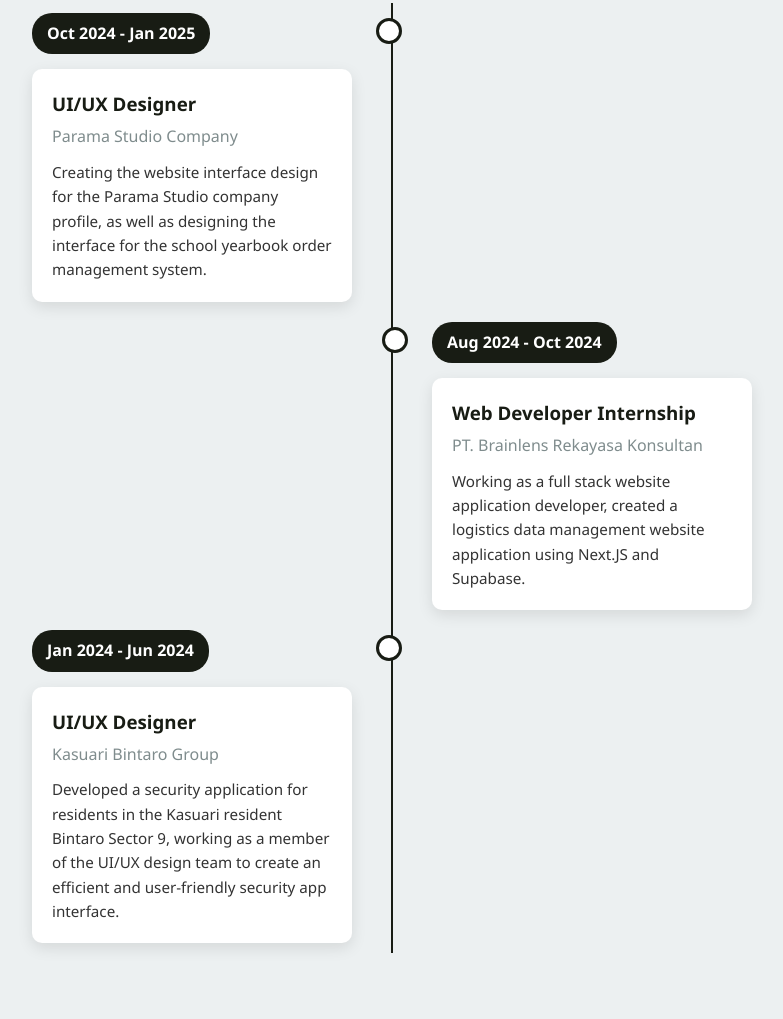
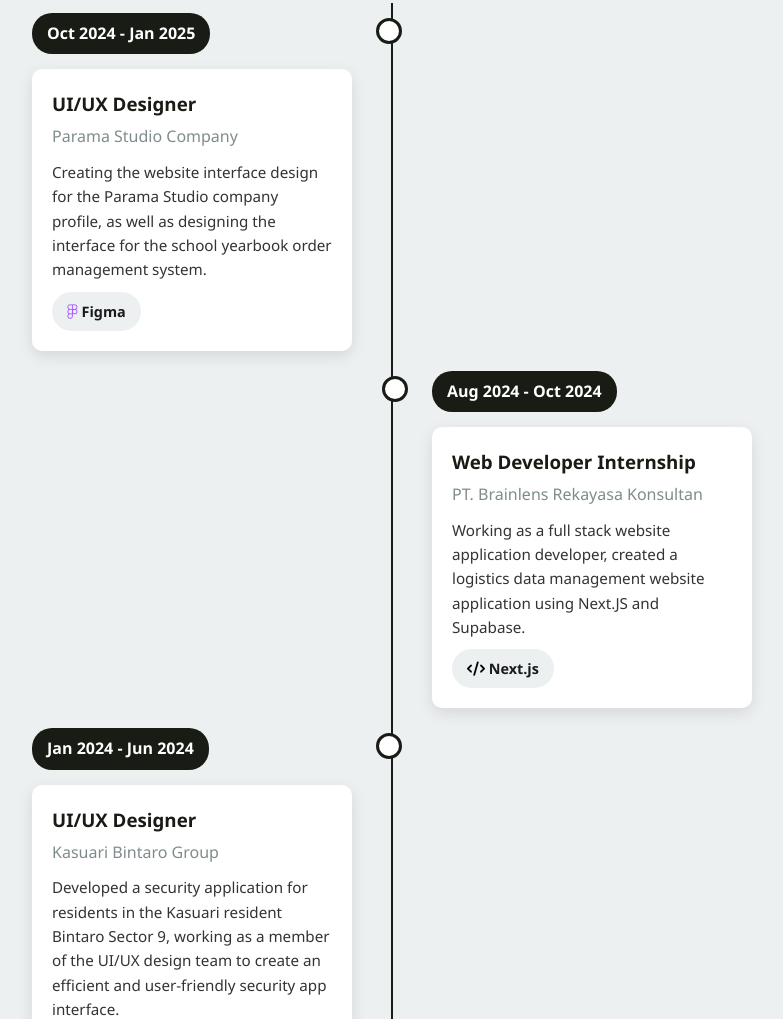
Before and after one commit to ilfanzamstfv/portfolio-website, a plain HTML site: page index.html in a window 1280 px wide. Shown: the part 1781-2800 px from the top of the page, without its empty margins (248-1031 px from the left). Drawn offline with Linux system fonts and the light colour scheme.

Commit message:
update experience and responsive mobile

```diff
--- a/index.html
+++ b/index.html
@@ -153,6 +153,10 @@
                   company profile, as well as designing the interface for the
                   school yearbook order management system.
                 </p>
+                <span
+                  ><i class="fab fa-figma" style="color: #a259ff"></i>
+                  Figma</span
+                >
               </div>
             </div>
             <div class="timeline-item">
@@ -165,6 +169,10 @@
                   a logistics data management website application using Next.JS
                   and Supabase.
                 </p>
+                <span
+                  ><i class="fa-solid fa-code" style="color: #000"></i>
+                  Next.js</span
+                >
               </div>
             </div>
             <div class="timeline-item">
@@ -178,6 +186,10 @@
                   design team to create an efficient and user-friendly security
                   app interface.
                 </p>
+                <span
+                  ><i class="fab fa-figma" style="color: #a259ff"></i>
+                  Figma</span
+                >
               </div>
             </div>
           </div>
--- a/styles.css
+++ b/styles.css
@@ -203,7 +203,7 @@ nav {
 
 .home-button {
   display: flex;
-  gap: 30px;
+  gap: 15px;
 }
 
 .btn-cv {
@@ -418,6 +418,17 @@ nav {
 
 .timeline-content p {
   font-size: 0.95rem;
+}
+
+.timeline-content span {
+  display: inline-block;
+  margin-top: 10px;
+  color: var(--dark-color);
+  padding: 8px 15px;
+  border-radius: 20px;
+  font-size: 0.9rem;
+  font-weight: 600;
+  background-color: var(--light-color);
 }
 
 .timeline-item::after {
```
